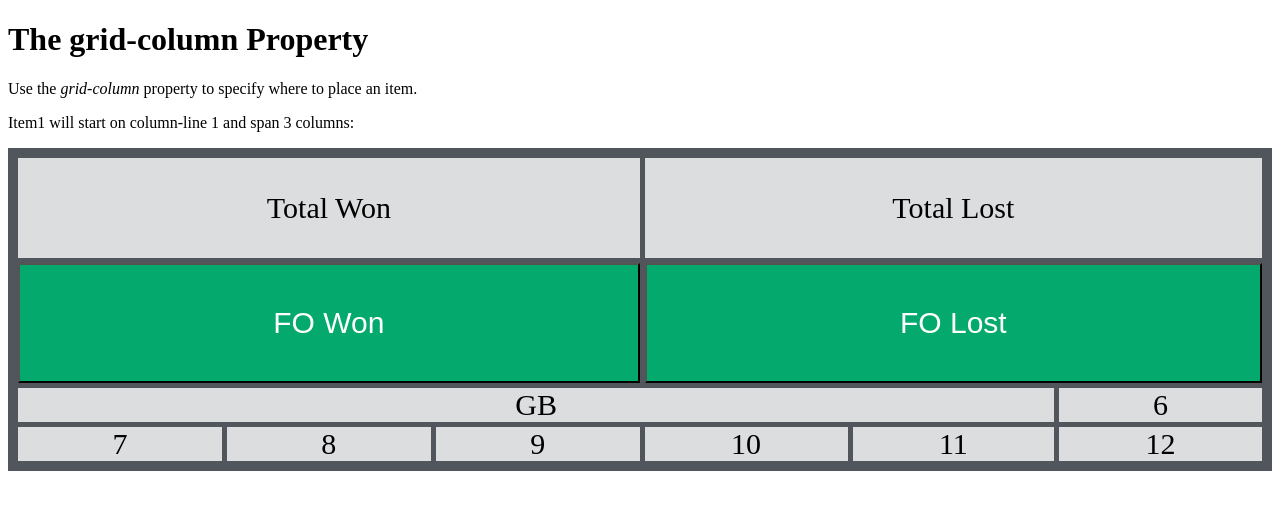
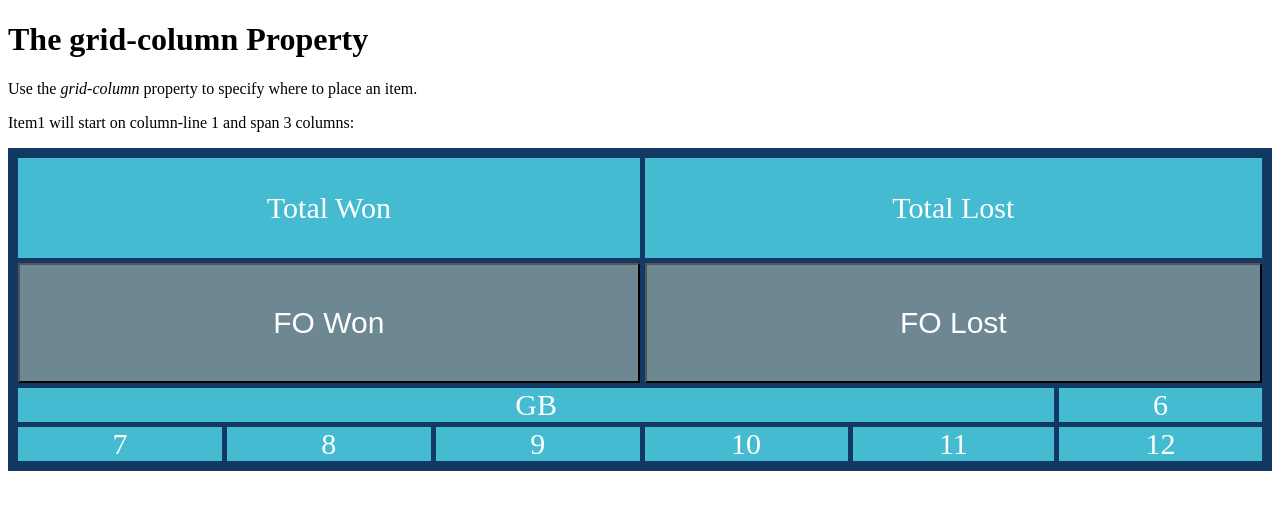
Before and after one commit to IlliniOrange/Faceoff-App, a plain HTML site: page index.html in a window 1280 px wide. Drawn offline with Linux system fonts and the light colour scheme.

Commit message:
Color changes

```diff
--- a/index.html
+++ b/index.html
@@ -6,7 +6,7 @@
 button {
 	height: 120px;
     font-size: 100%;
-    background-color: #04AA6D;
+    background-color: #6d8893;
     color: white;
 }
 
@@ -15,12 +15,13 @@ button {
   grid-template-columns: auto auto auto auto auto auto;
   grid-template-rows: 100px auto auto auto;
   gap: 5px;
-  background-color: #50565c;
+  background-color: #123963;
   padding: 10px;
+  color: white;
 }
 
 .grid-container > div {
-  background-color: rgba(255, 255, 255, 0.8);
+  background-color: #44bbd0;
   text-align: center;
   padding: 0px 0;
   font-size: 30px;
```
